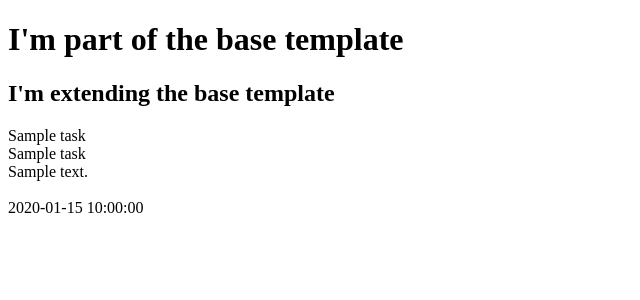
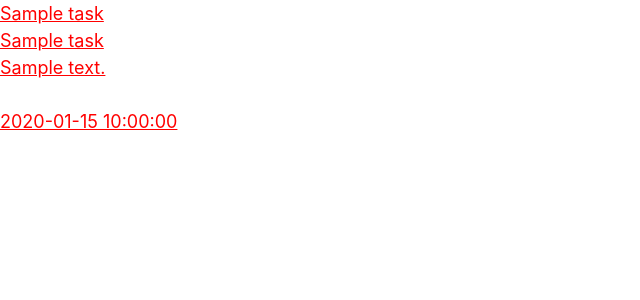
Before and after one commit to PaulSweeney-cmd/Task_Manager-cmd, a Flask app: page / in a window 1280 px wide. Shown: the top 300 px of the page, without its empty margins (0-640 px from the left). Run offline with Flask 2, Linux system fonts and the light colour scheme; a database or web service that is not in the repository returns one stand-in record (values such as "Sample title"); some libraries are stand-ins or nearby versions.

Commit message:
Docs: Add Materialize and static files

```diff
--- /dev/null
+++ b/static/css/style.css
@@ -0,0 +1,5 @@
+body {
+    font-size: large;
+    color: red;
+    text-decoration: underline;
+}
--- a/templates/base.html
+++ b/templates/base.html
@@ -3,11 +3,27 @@
 <head>
     <meta charset="UTF-8">
     <meta name="viewport" content="width=device-width, initial-scale=1.0">
+    <link rel="stylesheet" href="https://cdnjs.cloudflare.com/ajax/libs/font-awesome/5.15.3/css/all.min.css"
+        integrity="sha512-iBBXm8fW90+nuLcSKlbmrPcLa0OT92xO1BIsZ+ywDWZCvqsWgccV3gFoRBv0z+8dLJgyAHIhR35VZc2oM/gI1w=="
+        crossorigin="anonymous" referrerpolicy="no-referrer" type="text/css" />
+    <link rel="stylesheet" href="https://cdnjs.cloudflare.com/ajax/libs/materialize/1.0.0/css/materialize.min.css" type="text/css">
+    <link rel="stylesheet" href="{{ url_for('static', filename='css/style.css') }}" type="text/css">
+    {% block styles %}
+    {% endblock %}
+
     <title>Task Manager</title>
 </head>
 <body>
-    <h1>I'm part of the base template</h1>
+
     {% block content %}
     {%  endblock %}
+
+    <script src="https://code.jquery.com/jquery-3.6.0.min.js"
+        integrity="sha256-/xUj+3OJU5yExlq6GSYGSHk7tPXikynS7ogEvDej/m4=" crossorigin="anonymous"></script>
+    <script src="https://cdnjs.cloudflare.com/ajax/libs/materialize/1.0.0/js/materialize.min.js"></script>
+    <script src="{{ url_for('static', filename='js/script.js') }}"></script>
+
+    {% block scripts %}
+    {% endblock %}
 </body>
 </html>
--- a/templates/tasks.html
+++ b/templates/tasks.html
@@ -1,7 +1,6 @@
 {% extends "base.html" %}
 {% block content %}
 
-    <h2>I'm extending the base template</h2>
     {% for task in tasks %}
         {{ task.task_name }}<br>
         {{ task.category_name }}<br>
```
Also changed, not shown: static/js/script.js (added).
